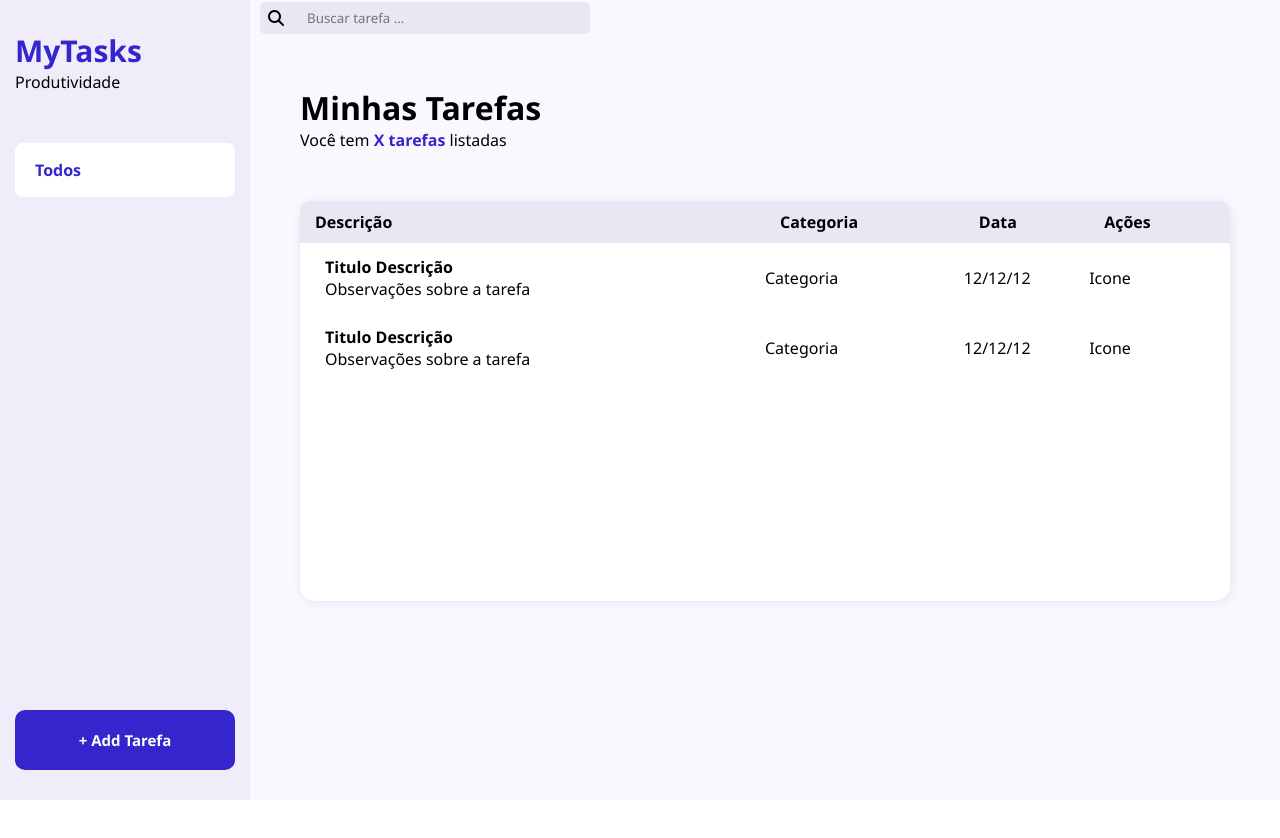
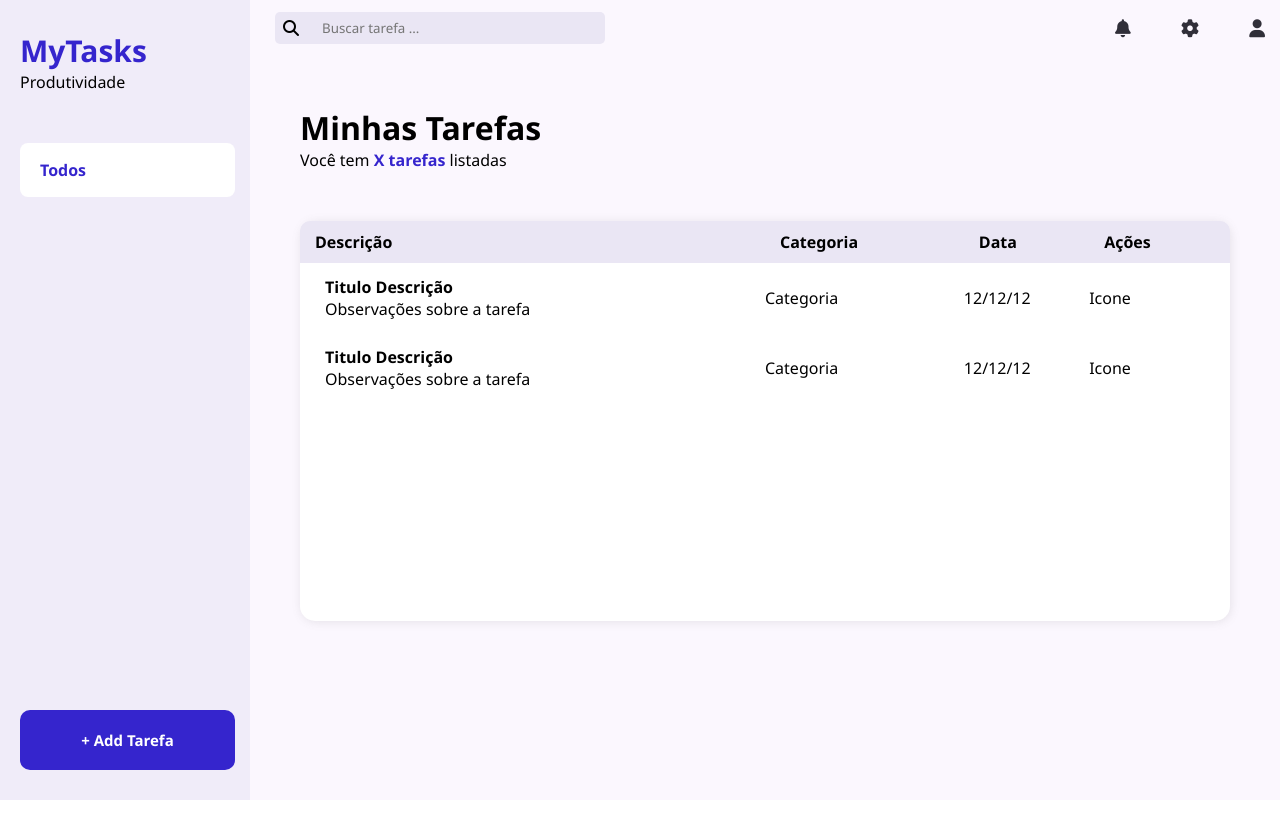
Before and after one commit to Jascran23/Painel-tarefas-2.0, a plain HTML site: page index.html in a window 1280 px wide. Drawn offline with Linux system fonts and the light colour scheme.

Commit message:
estilizando header

```diff
--- a/index.html
+++ b/index.html
@@ -31,9 +31,9 @@
             </div>
 
             <div id="header-icons">
-                <div id="icon-notification" class="header-icon"></div>
-                <div id="icon-config" class="header-icon"></div>
-                <div id="icon-perfil" class="header-icon"></div>
+                <div id="icon-notification" class="header-icon"><i class="fa-solid fa-bell"></i></div>
+                <div id="icon-config" class="header-icon"><i class="fa-solid fa-gear"></i></div>
+                <div id="icon-user" class="header-icon"><i class="fa-solid fa-user"></i></div>
             </div>
         </header>
         <div class="container">
--- a/style.css
+++ b/style.css
@@ -35,6 +35,7 @@ aside{
     flex-direction: column;
     justify-content: space-between;
     padding: 30px 15px;
+    padding-left: 20px;
 }
 
 aside #name-project{
@@ -56,6 +57,9 @@ aside nav li{
     border-radius: 8px;
     color: var(--primary-color);
     font-weight: 600;
+}
+aside nav li:hover{
+    opacity: 0.8;
 }
 
 aside button{
@@ -81,7 +85,25 @@ main{
 
 main header{
     width: 100%;
-    padding: 10px 1513x;
+    padding: 10px 15px;
+    display: flex;
+    justify-content: space-between;
+}
+
+main header #header-icons{
+    display: flex;
+    width: 150px;
+    justify-content: space-between;
+    align-items: center;
+}
+main header .header-icon{
+    font-size: 18px;
+    color: var(--inverted);
+    cursor: pointer;
+}
+main header .header-icon:hover{
+    color: var(--primary-color);
+    transition: 0.3s;
 }
 
 main .container{
```
